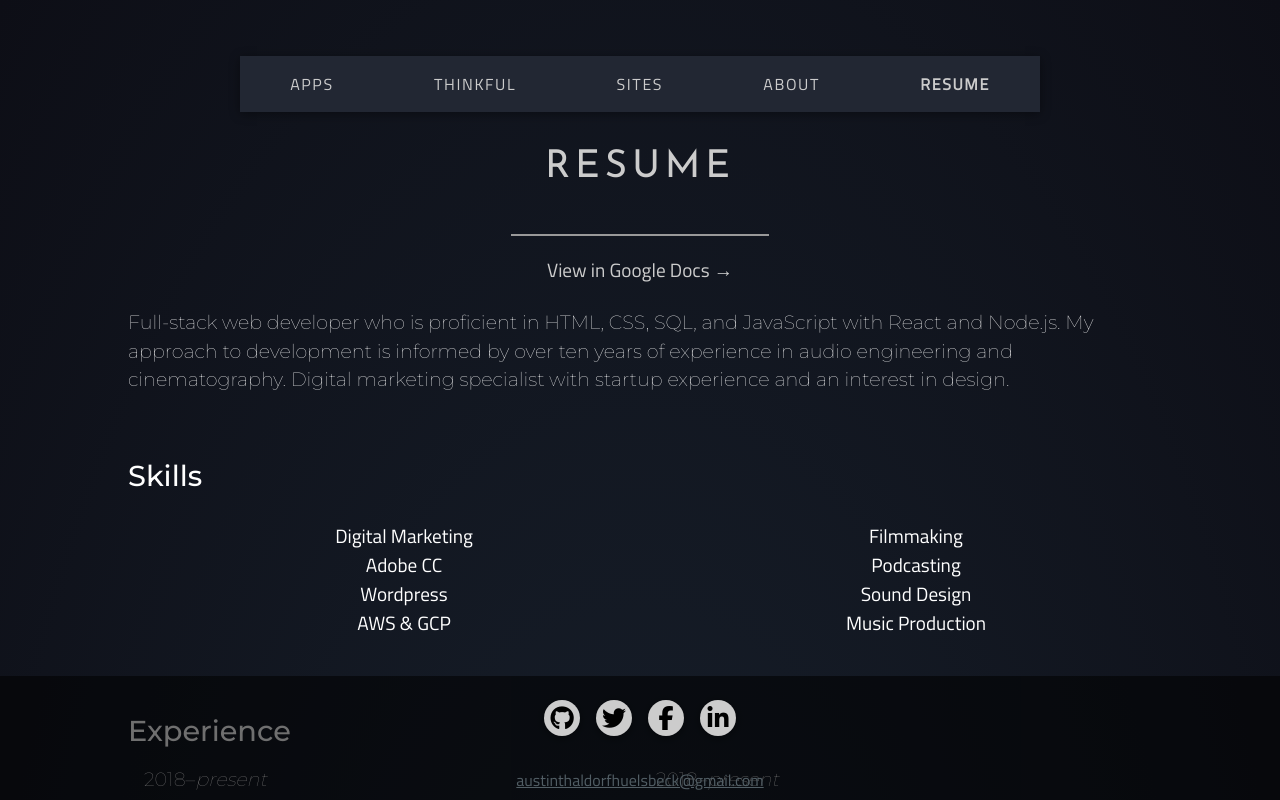
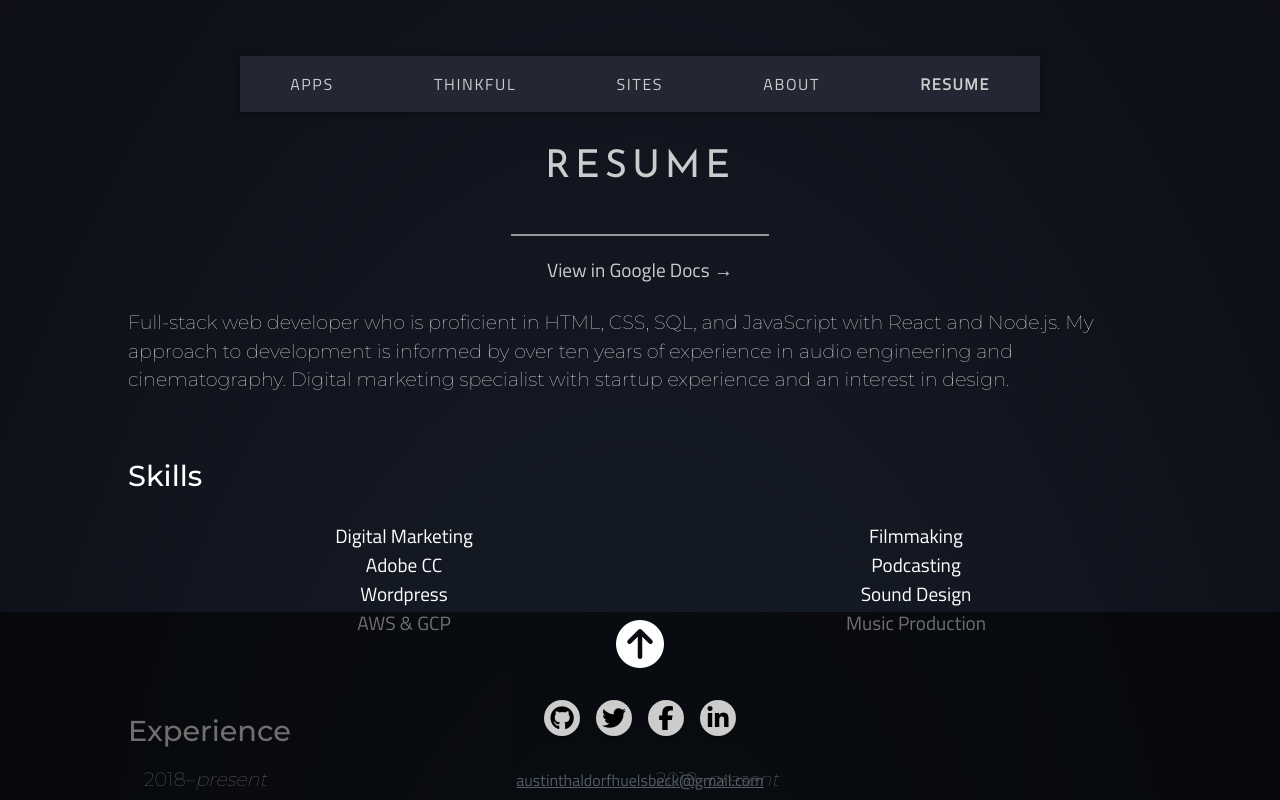
Before and after one commit to austinthaldorfhuelsbeck/portfolio-with-react, a React (Create React App) app: page /resume in a window 1280 px wide. Shown: the top 800 px of the page. Built offline with nearby package versions, Linux system fonts and the light colour scheme.

Commit message:
scroll to top in footer

```diff
--- a/src/CategorySection/ProjectPage/ProjectPage.js
+++ b/src/CategorySection/ProjectPage/ProjectPage.js
@@ -1,6 +1,5 @@
 import { useState, useEffect } from "react"
 import { useParams } from "react-router-dom"
-import ScrollToTop from "../../Components/ScrollToTop"
 
 export default function ProjectPage() {
   const { projectId } = useParams()
@@ -61,7 +60,6 @@ export default function ProjectPage() {
           </h3>
         </section>
       </div>
-      <ScrollToTop />
     </main>
   )
 }
--- a/src/Components/ScrollToTop.js
+++ b/src/Components/ScrollToTop.js
@@ -8,10 +8,7 @@ export default function ScrollToTop() {
 
   return (
     <div className="flex-container">
-      <i
-        className="fas fa-arrow-circle-up fa-4x mx-auto"
-        onClick={scrollToTop}
-      ></i>
+      <i className="fas fa-arrow-circle-up fa-3x" onClick={scrollToTop}></i>
     </div>
   )
 }
--- a/src/Footer/Footer.js
+++ b/src/Footer/Footer.js
@@ -1,27 +1,29 @@
-import React from "react";
+import React from "react"
+import ScrollToTop from "../Components/ScrollToTop"
 
 export default function Footer({ socials }) {
   // Get socials
-  const socialList = Object.keys(socials);
-  const socialUrls = Object.values(socials);
+  const socialList = Object.keys(socials)
+  const socialUrls = Object.values(socials)
 
   // Build list
   const socialLinks = socialList.map((social, index) => {
-    const href = socialUrls[index];
-    const title = `Austin on ${social}`;
-    const className = `fa fa-${social.toLowerCase()}`;
+    const href = socialUrls[index]
+    const title = `Austin on ${social}`
+    const className = `fa fa-${social.toLowerCase()}`
     return (
       <li key={index}>
         <a href={href} title={title} target="_blank">
           <i className={className}></i>
         </a>
       </li>
-    );
-  });
+    )
+  })
 
   // Build component and return
   return (
     <footer className="footer">
+      <ScrollToTop />
       <ul className="links flex-icons">{socialLinks}</ul>
 
       <div className="email-info flex-container">
@@ -30,5 +32,5 @@ export default function Footer({ socials }) {
         </a>
       </div>
     </footer>
-  );
+  )
 }
--- a/src/Resume/Resume.js
+++ b/src/Resume/Resume.js
@@ -1,6 +1,5 @@
 import React from "react"
 import CategoryHeader from "../CategorySection/CategoryHeader"
-import ScrollToTop from "../Components/ScrollToTop.js"
 import "./resume.css"
 
 export default function Resume() {
@@ -255,7 +254,6 @@ export default function Resume() {
         <br />
         <p className="tiny-text">Updated Apr 28, 2021</p>
         <br />
-        <ScrollToTop />
       </section>
     </div>
   )
--- a/src/index.css
+++ b/src/index.css
@@ -291,7 +291,7 @@ html {
   align-items: center;
 }
 
-.fab { margin: .5rem; }
+.fab, .fas { margin: .5rem; }
 
 .inset-image {
   border-radius: .5em;
```
